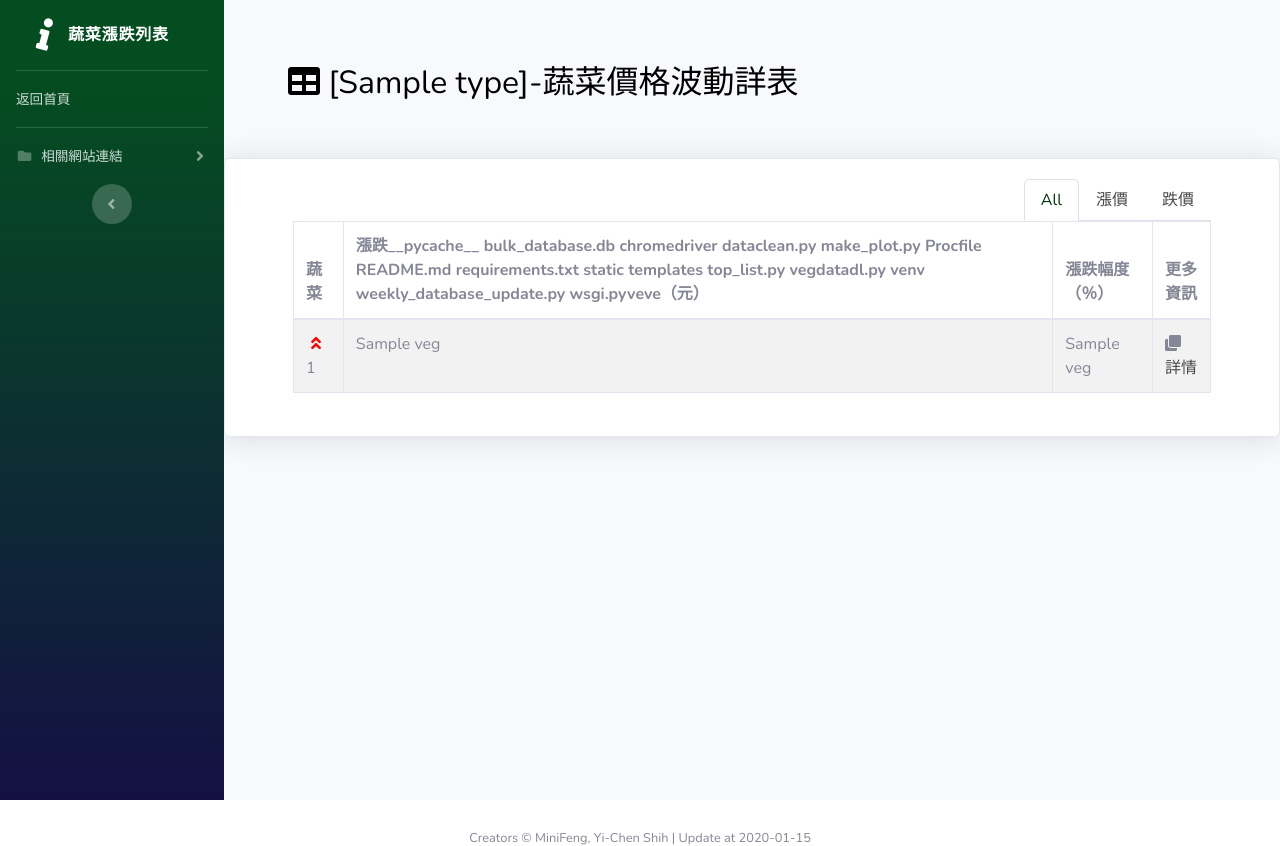
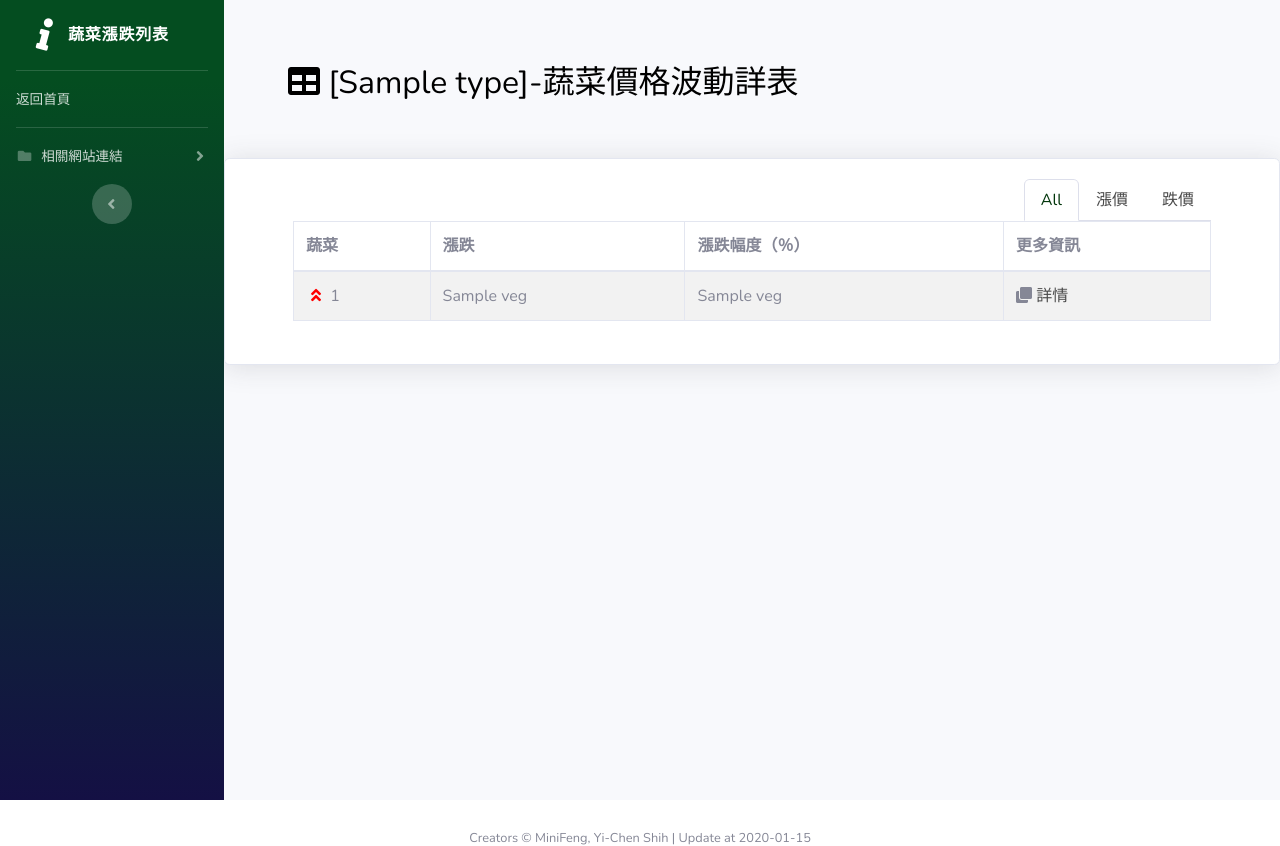
Before and after one commit to minifeng45/veg-price-track, a Flask app: template templates/allveg.html in a window 1280 px wide. Shown: the top 846 px of the page. Run offline with Flask 2, Linux system fonts and the light colour scheme; the template is opened without the code that fills it: most values are stand-ins (such as "Sample title", 1, 10 or a date in 2020); parts of the project's set-up code (start-up, migrations or seed data) failed here and were passed over; some libraries are stand-ins or nearby versions.

Commit message:
update 2020

```diff
--- a/templates/allveg.html
+++ b/templates/allveg.html
@@ -117,21 +117,7 @@
                                            <thead>
                                               <tr>
                                               <th>蔬菜</th>
-                                              <th>漲跌__pycache__
-bulk_database.db
-chromedriver
-dataclean.py
-make_plot.py
-Procfile
-README.md
-requirements.txt
-static
-templates
-top_list.py
-vegdatadl.py
-venv
-weekly_database_update.py
-wsgi.pyveve（元）</th>
+                                              <th>漲跌</th>
                                               <th>漲跌幅度（％）</th>
                                               <th>更多資訊</th>
                                               </tr>
@@ -159,21 +145,7 @@ wsgi.pyveve（元）</th>
                                            <thead>
                                               <tr>
                                               <th>蔬菜</th>
-                                              <th>漲跌__pycache__
-bulk_database.db
-chromedriver
-dataclean.py
-make_plot.py
-Procfile
-README.md
-requirements.txt
-static
-templates
-top_list.py
-vegdatadl.py
-venv
-weekly_database_update.py
-wsgi.pyveve（元）</th>
+                                              <th>漲跌</th>
                                               <th>漲跌幅度（％）</th>
                                               <th>更多資訊</th>
                                               </tr>
@@ -202,21 +174,7 @@ wsgi.pyveve（元）</th>
                                            <thead>
                                               <tr>
                                               <th>蔬菜</th>
-                                              <th>漲跌__pycache__
-bulk_database.db
-chromedriver
-dataclean.py
-make_plot.py
-Procfile
-README.md
-requirements.txt
-static
-templates
-top_list.py
-vegdatadl.py
-venv
-weekly_database_update.py
-wsgi.pyveve（元）</th>
+                                              <th>漲跌</th>
                                               <th>漲跌幅度（％）</th>
                                               <th>更多資訊</th>
                                               </tr>
```
